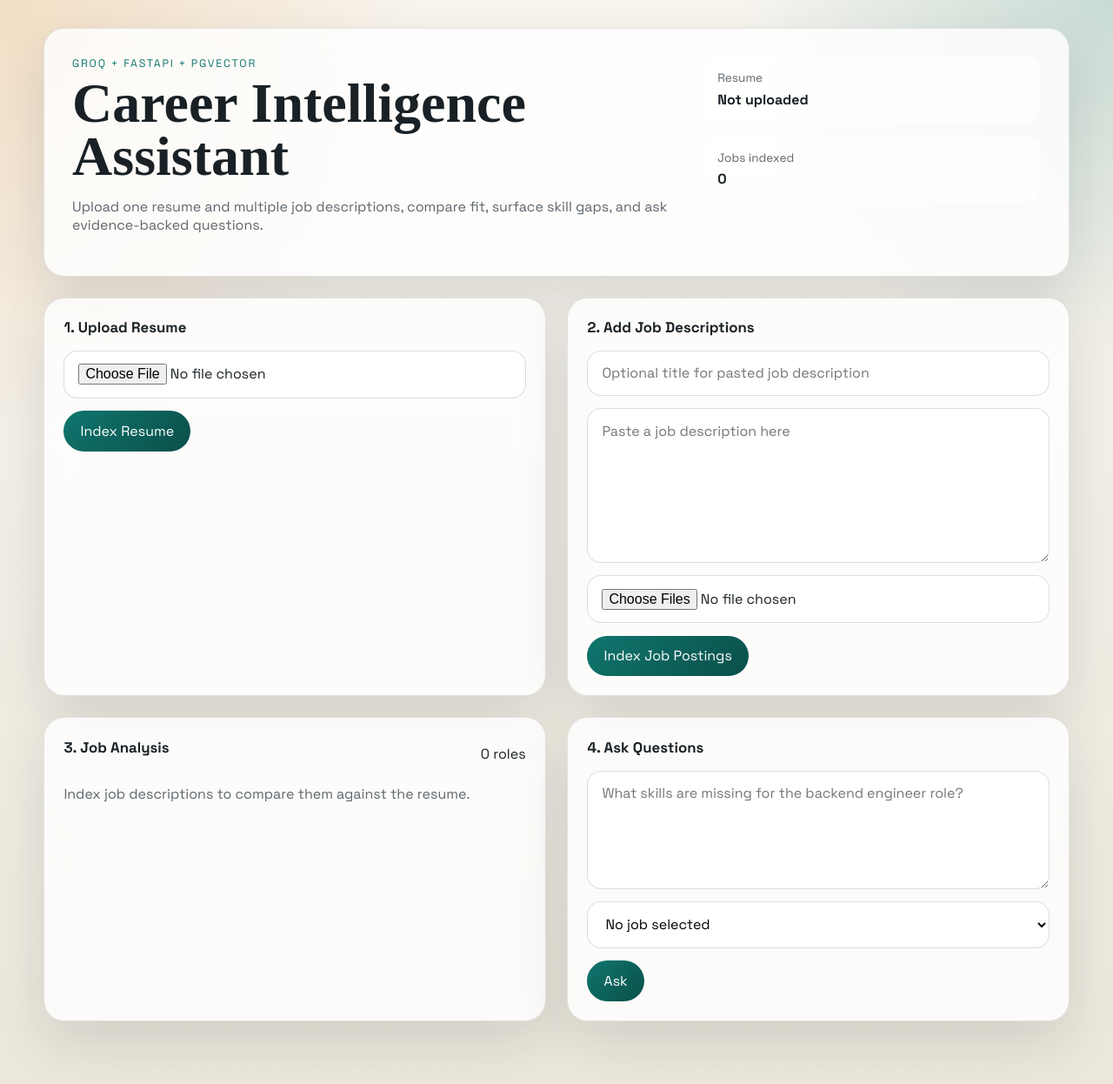
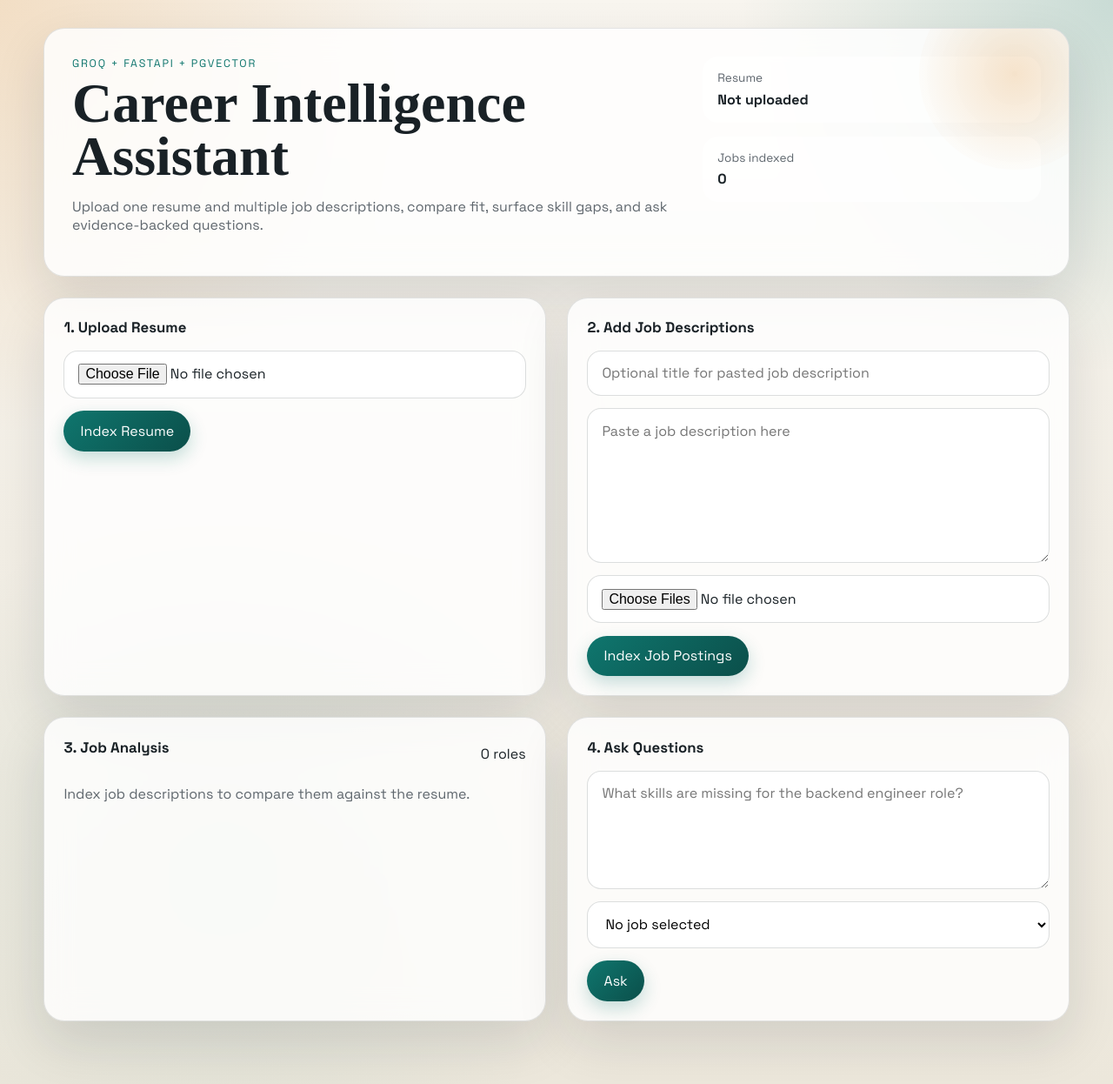
Before and after one commit to ujjwalsingh108/career_intelligence_assistant, a FastAPI app: page / in a window 1280 px wide. Shown: the whole page at 87% size. Run offline with FastAPI, Linux system fonts and the light colour scheme; data that the repository does not hold is empty; parts of the project's set-up code (start-up, migrations or seed data) failed here and were passed over; some web fonts are replaced.

Commit message:
feat: elevate UI with premium interactive panels

```diff
--- a/app/static/styles.css
+++ b/app/static/styles.css
@@ -8,6 +8,7 @@
     --accent: #d97706;
     --border: rgba(25, 33, 38, 0.12);
     --shadow: 0 24px 60px rgba(15, 23, 42, 0.12);
+    --soft-shadow: 0 10px 24px rgba(15, 23, 42, 0.1);
 }
 
 * {
@@ -21,6 +22,7 @@ body {
     background:
         radial-gradient(circle at top left, rgba(217, 119, 6, 0.18), transparent 28%),
         radial-gradient(circle at top right, rgba(15, 118, 110, 0.2), transparent 24%),
+        radial-gradient(circle at 20% 80%, rgba(15, 118, 110, 0.08), transparent 30%),
         linear-gradient(180deg, #f8f5ef 0%, #ece7db 100%);
     min-height: 100vh;
 }
@@ -54,6 +56,20 @@ select {
     gap: 1.5rem;
     padding: 2rem;
     margin-bottom: 1.5rem;
+    position: relative;
+    overflow: hidden;
+}
+
+.hero-card::after {
+    content: "";
+    position: absolute;
+    right: -48px;
+    top: -58px;
+    width: 220px;
+    height: 220px;
+    border-radius: 50%;
+    background: radial-gradient(circle, rgba(217, 119, 6, 0.2) 0%, rgba(217, 119, 6, 0.02) 68%, transparent 100%);
+    pointer-events: none;
 }
 
 .eyebrow {
@@ -159,6 +193,17 @@ button {
     padding: 0.8rem 1.2rem;
     cursor: pointer;
     justify-self: start;
+    transition: transform 0.2s ease, box-shadow 0.2s ease, filter 0.2s ease;
+    box-shadow: 0 8px 20px rgba(15, 118, 110, 0.24);
+}
+
+button:hover {
+    transform: translateY(-1px);
+    filter: brightness(1.04);
+}
+
+button:active {
+    transform: translateY(1px);
 }
 
 .section-header,
@@ -263,6 +366,42 @@ button {
     color: var(--brand);
 }
 
+.reveal-up {
+    animation: reveal-up 0.55s ease both;
+}
+
+.reveal-up:nth-of-type(2) {
+    animation-delay: 0.06s;
+}
+
+.reveal-up:nth-of-type(3) {
+    animation-delay: 0.12s;
+}
+
+.reveal-up:nth-of-type(4) {
+    animation-delay: 0.18s;
+}
+
+@keyframes reveal-up {
+    from {
+        opacity: 0;
+        transform: translateY(14px);
+    }
+    to {
+        opacity: 1;
+        transform: translateY(0);
+    }
+}
+
+@media (prefers-reduced-motion: reduce) {
+    *,
+    *::before,
+    *::after {
+        animation: none !important;
+        transition: none !important;
+    }
+}
+
 @media (max-width: 860px) {
     .hero-card,
     .grid-layout,
--- a/app/templates/index.html
+++ b/app/templates/index.html
@@ -1,7 +1,7 @@
 {% extends "base.html" %}
 {% block content %}
 <main class="page-shell">
-    <section class="hero-card">
+    <section class="hero-card reveal-up">
         <div>
             <p class="eyebrow">Groq + FastAPI + pgvector</p>
             <h1>Career Intelligence Assistant</h1>
@@ -22,15 +22,15 @@
     </section>
 
     {% if error %}
-    <section class="message error">{{ error }}</section>
+    <section class="message error reveal-up">{{ error }}</section>
     {% endif %}
 
     {% if answer and not analysis and not tailored_resume %}
-    <section class="message success"><pre>{{ answer }}</pre></section>
+    <section class="message success reveal-up"><pre>{{ answer }}</pre></section>
     {% endif %}
 
     <section class="grid-layout">
-        <article class="panel">
+        <article class="panel reveal-up">
             <h2>1. Upload Resume</h2>
             <form action="/resume/upload" method="post" enctype="multipart/form-data" class="stack-form">
                 <input type="file" name="resume_file" accept=".pdf,.docx,.txt,.md" required>
@@ -38,7 +38,7 @@
             </form>
         </article>
 
-        <article class="panel">
+        <article class="panel reveal-up">
             <h2>2. Add Job Descriptions</h2>
             <form action="/jobs/upload" method="post" enctype="multipart/form-data" class="stack-form">
                 <input type="text" name="title" placeholder="Optional title for pasted job description">
@@ -50,7 +50,7 @@
     </section>
 
     <section class="grid-layout lower-grid">
-        <article class="panel">
+        <article class="panel reveal-up">
             <div class="section-header">
                 <h2>3. Job Analysis</h2>
                 <span>{{ jobs|length }} roles</span>
@@ -79,7 +79,7 @@
             {% endif %}
         </article>
 
-        <article class="panel">
+        <article class="panel reveal-up">
             <h2>4. Ask Questions</h2>
             <form action="/ask" method="post" class="stack-form">
                 <textarea name="question" rows="5" placeholder="What skills are missing for the backend engineer role?" required></textarea>
@@ -95,21 +95,29 @@
     </section>
 
     {% if analysis %}
-    <section class="panel output-panel">
-        <div class="section-header">
-            <h2>Analysis Output</h2>
-            {% if selected_job %}<span>{{ selected_job.title }}</span>{% endif %}
-        </div>
-        <pre>{{ analysis }}</pre>
+    <section class="panel output-panel reveal-up">
+        <details open>
+            <summary class="output-summary">
+                <span>
+                    <strong>Analysis Output</strong>
+                    {% if selected_job %}<small>{{ selected_job.title }}</small>{% endif %}
+                </span>
+                <button type="button" class="copy-btn" data-copy-target="analysis-output">Copy</button>
+            </summary>
+            <pre id="analysis-output">{{ analysis }}</pre>
+        </details>
     </section>
     {% endif %}
 
     {% if scorecard %}
-    <section class="panel scorecard-panel">
-        <div class="section-header">
-            <h2>Premium Fit Scorecard</h2>
-            <span>Confidence {{ scorecard.confidence }}%</span>
-        </div>
+    <section class="panel scorecard-panel reveal-up">
+        <details open>
+            <summary class="output-summary">
+                <span>
+                    <strong>Premium Fit Scorecard</strong>
+                    <small>Confidence {{ scorecard.confidence }}%</small>
+                </span>
+            </summary>
             <div class="scorecard-grid">
                 <div class="score-pill">
                     <span class="stat-label">Fit Score</span>
@@ -149,27 +157,66 @@
                 <p class="empty-state">No evidence chips available.</p>
                 {% endfor %}
             </div>
+        </details>
     </section>
     {% endif %}
 
     {% if structured_profile %}
-    <section class="panel output-panel">
-        <div class="section-header">
-            <h2>Structured Extraction</h2>
-            <span>Skills, domains, years, must-haves</span>
-        </div>
-        <pre>{{ structured_profile }}</pre>
+    <section class="panel output-panel reveal-up">
+        <details>
+            <summary class="output-summary">
+                <span>
+                    <strong>Structured Extraction</strong>
+                    <small>Skills, domains, years, must-haves</small>
+                </span>
+                <button type="button" class="copy-btn" data-copy-target="structured-output">Copy</button>
+            </summary>
+            <pre id="structured-output">{{ structured_profile }}</pre>
+        </details>
     </section>
     {% endif %}
 
     {% if tailored_resume %}
-    <section class="panel output-panel">
-        <div class="section-header">
-            <h2>Tailored Resume Draft</h2>
-            {% if selected_job %}<span>{{ selected_job.title }}</span>{% endif %}
-        </div>
-        <pre>{{ tailored_resume }}</pre>
+    <section class="panel output-panel reveal-up">
+        <details open>
+            <summary class="output-summary">
+                <span>
+                    <strong>Tailored Resume Draft</strong>
+                    {% if selected_job %}<small>{{ selected_job.title }}</small>{% endif %}
+                </span>
+                <button type="button" class="copy-btn" data-copy-target="tailored-output">Copy</button>
+            </summary>
+            <pre id="tailored-output">{{ tailored_resume }}</pre>
+        </details>
     </section>
     {% endif %}
 </main>
+<script>
+    (function () {
+        const copyButtons = document.querySelectorAll(".copy-btn");
+        copyButtons.forEach((button) => {
+            button.addEventListener("click", async (event) => {
+                event.preventDefault();
+                const targetId = button.getAttribute("data-copy-target");
+                if (!targetId) {
+                    return;
+                }
+                const target = document.getElementById(targetId);
+                if (!target) {
+                    return;
+                }
+                const original = button.textContent;
+                try {
+                    await navigator.clipboard.writeText(target.innerText);
+                    button.textContent = "Copied";
+                } catch (_err) {
+                    button.textContent = "Failed";
+                }
+                setTimeout(() => {
+                    button.textContent = original;
+                }, 1200);
+            });
+        });
+    })();
+</script>
 {% endblock %}
```
Also changed, not shown: other parts of app/static/styles.css (+87 -0 lines). Lines whose indentation alone changed are shown as unchanged.
